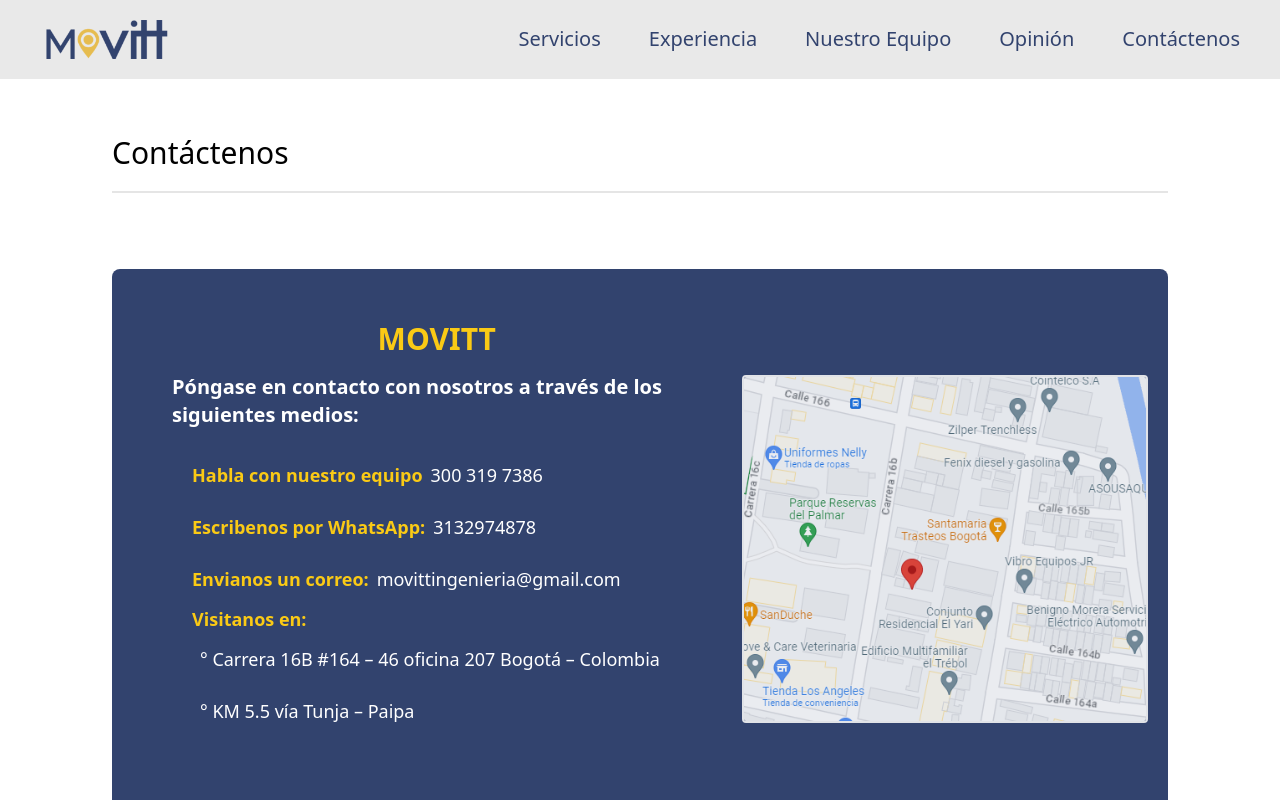
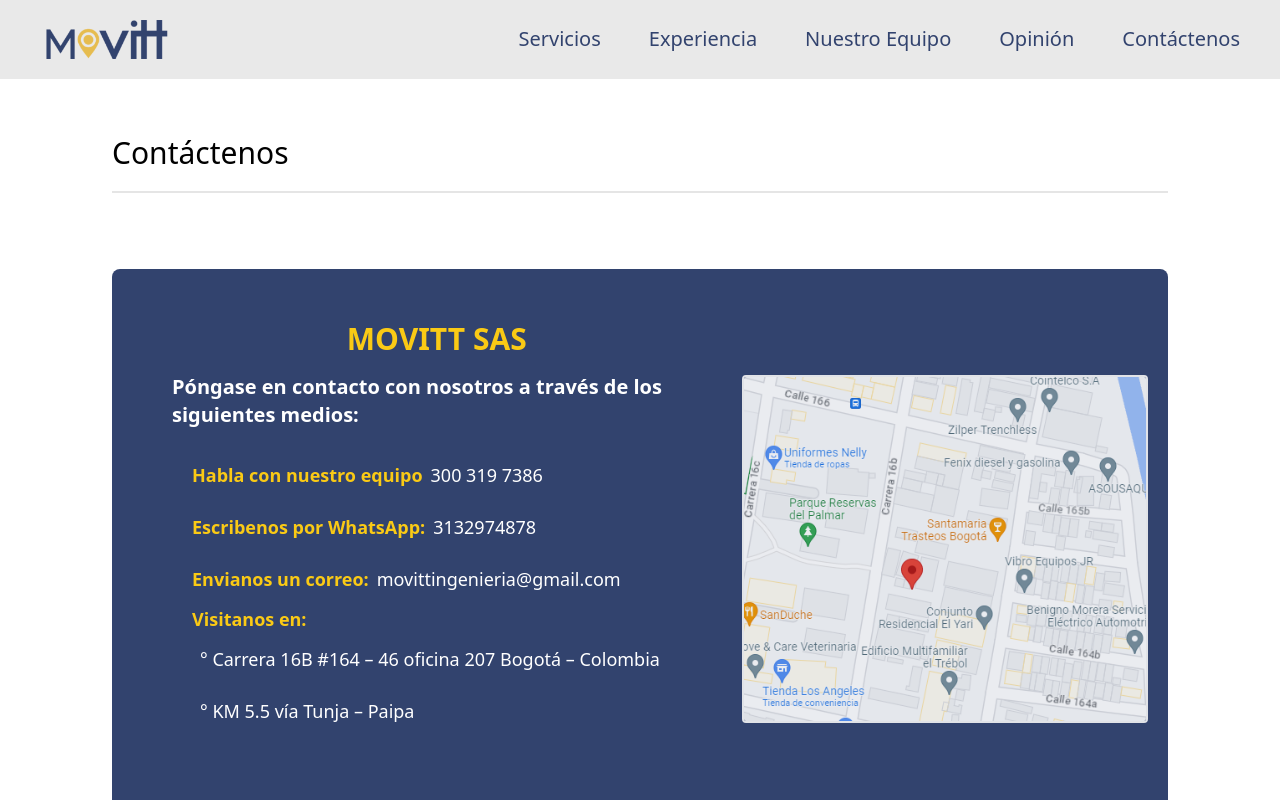
Before and after one commit to mariacardenas-1/movitt, a Next.js app: page /contactenos in a window 1280 px wide. Shown: the top 800 px of the page. Built offline with nearby package versions, Linux system fonts and the light colour scheme.

Commit message:
fix tittle contact page

```diff
--- a/components/footer.tsx
+++ b/components/footer.tsx
@@ -11,7 +11,7 @@
         <Link target='_blank' href='https://www.linkedin.com/in/movitt-sas-81137a171/' >
           <Image src={linkedIn} alt='linkedIn' className='w-7 pb-3 md:pb-0 ' />
         </Link>
-        <Link target='_blank' href=' https://www.instagram.com/' >
+        <Link target='_blank' href='https://www.instagram.com/movitt_/' >
           <Image src={instagramIcon} alt='instagram' className='w-7 pb-3 md:pb-0 ' />
         </Link>
       </div>
--- a/pages/contactenos.tsx
+++ b/pages/contactenos.tsx
@@ -15,7 +15,7 @@
         <div className="bg-movittBlue md:mx-16 lg:mx-28 lg:p-5 rounded-lg flex flex-col lg:flex-row">
             <div className="text-white lg:w-3/5 md:text-lg py-0 md:pt-16 lg:pt-8 p-8 lg:p-10 md:p-16">
                 <p className="font-bold pb-5 md:pb-4 text-yellow-300 md:text-center text-3xl">
-                   MOVITT
+                   MOVITT SAS
                 </p>
                 <p className="md:font-bold md:text-xl">
                     Póngase en contacto con nosotros a través de los siguientes medios:
```
